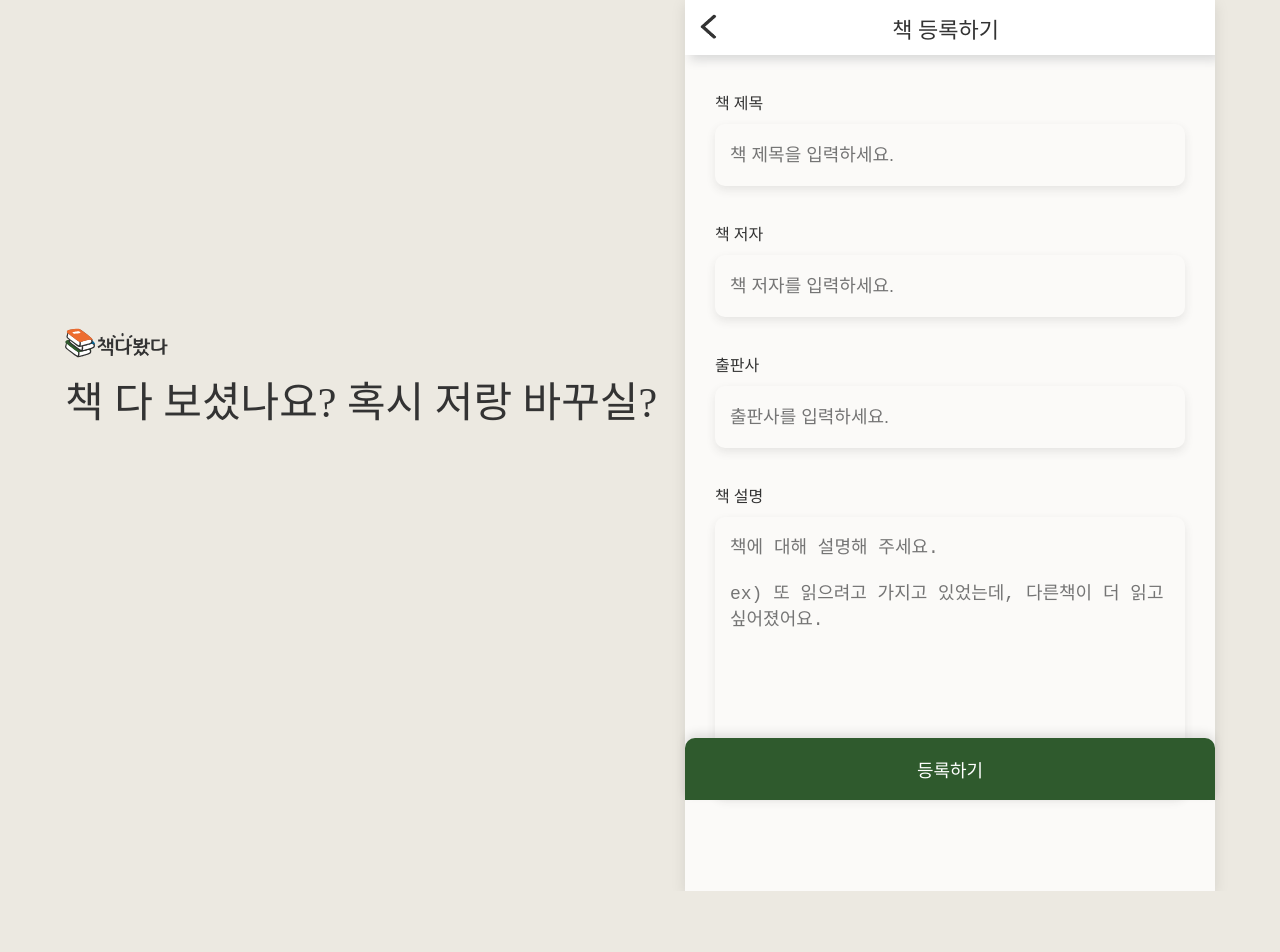
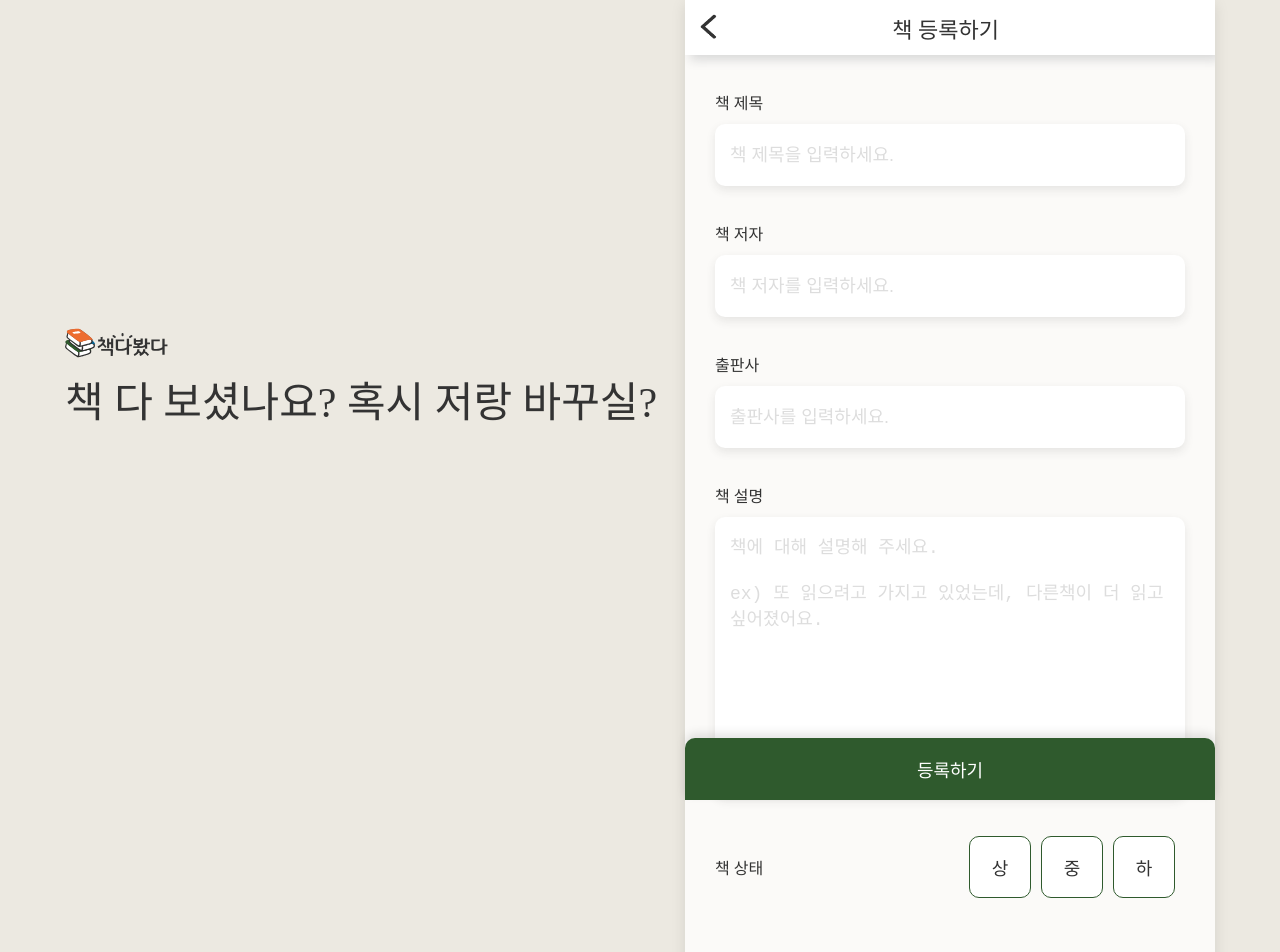
Before and after one commit to codestates-seb/seb42_main_019, a React (Create React App) app in the folder FE/front/: page /createbook in a window 1280 px wide. Shown: the top 952 px of the page. Before the commit the page ends 891 px from the top, so only its background shows below. Built offline with nearby package versions, Linux system fonts and the light colour scheme; a web font is replaced by a local one.

Commit message:
[design]회원가입,구매자판매자 상세페이지

```diff
--- a/FE/front/src/pages/JH/CreateBook.js
+++ b/FE/front/src/pages/JH/CreateBook.js
@@ -1,9 +1,15 @@
-import React from 'react';
+import React, { useState } from 'react';
 import styles from './CreateBook.module.css';
 import Header2 from '../../components/common/Header2';
 import Button from '../../components/common/Button';
 
 const CreateBook = () => {
+	const [activeButton, setActiveButton] = useState(false);
+
+	const handleClick = (buttonName) => {
+		setActiveButton(buttonName);
+	};
+
 	return (
 		<div className={styles.Main}>
 			<Header2>책 등록하기</Header2>
@@ -27,6 +33,29 @@ const CreateBook = () => {
 					ex) 또 읽으려고 가지고 있었는데, 다른책이 더 읽고 싶어졌어요.'
 				></textarea>
 			</div>
+			<div className={styles.BookState}>
+				<label>책 상태</label>
+				<div className={styles.Buttons}>
+					<button
+						onClick={() => handleClick('button1')}
+						className={activeButton === 'button1' ? `${styles['active']}` : ''}
+					>
+						상
+					</button>
+					<button
+						onClick={() => handleClick('button2')}
+						className={activeButton === 'button2' ? `${styles['active']}` : ''}
+					>
+						중
+					</button>
+					<button
+						onClick={() => handleClick('button3')}
+						className={activeButton === 'button3' ? `${styles['active']}` : ''}
+					>
+						하
+					</button>
+				</div>
+			</div>
 			<Button>등록하기</Button>
 		</div>
 	);
--- a/FE/front/src/pages/JH/CreateBook.module.css
+++ b/FE/front/src/pages/JH/CreateBook.module.css
@@ -15,6 +15,11 @@
 	font-size: 18px;
 	padding: 15px;
 	margin-top: 10px;
+	background-color: #fff;
+}
+
+.Main input::placeholder {
+	color: #ddd;
 }
 
 .Main label {
@@ -33,4 +38,37 @@
 	padding: 15px;
 	margin-top: 10px;
 	resize: none;
+	background-color: #fff;
 }
+
+.Text textarea::placeholder {
+	color: #ddd;
+}
+
+.BookState {
+	display: flex;
+	align-items: center;
+	justify-content: space-between;
+	width: 490px;
+	margin-top: 35px;
+}
+
+.BookState label {
+	margin-top: 0;
+}
+
+.Buttons > button {
+	width: 62px;
+	height: 62px;
+	background-color: #fff;
+	border: 1px solid var(--green);
+	border-radius: 10px;
+	color: var(--black);
+	font-size: 18px;
+	margin-left: 10px;
+}
+
+.Buttons > button.active {
+	background-color: var(--green);
+	color: #fff;
+}
--- a/FE/front/src/pages/JH/CustomerDetailView.js
+++ b/FE/front/src/pages/JH/CustomerDetailView.js
@@ -2,20 +2,20 @@ import React from 'react';
 import styles from './CustomerDetailView.module.css';
 import Header2 from '../../components/common/Header2';
 import Button from '../../components/common/Button';
-import BookInfo from '../../components/KHJ/BookInfo';
-import MessageList1 from '../../components/JSB/message/MessageList1';
 
 const CustomerDetailView = () => {
 	return (
 		<div className={styles.Main}>
 			<Header2>등록된 책</Header2>
-			<BookInfo></BookInfo>
-			<MessageList1></MessageList1>
 			<div className={styles.Text}>
 				<label>책 설명</label>
 				<div className={styles.TextIner}>
 					또 읽으려고 가지고 있었는데, 다른책이 더 읽고 싶어졌어요.
 				</div>
+			</div>
+			<div className={styles.BookState}>
+				<label>책 상태</label>
+				<div className={styles.State}>상</div>
 			</div>
 			<Button>교환 신청하기</Button>
 		</div>
--- a/FE/front/src/pages/JH/CustomerDetailView.module.css
+++ b/FE/front/src/pages/JH/CustomerDetailView.module.css
@@ -1,11 +1,14 @@
-.Text .TextIner {
-	display: flex;
-	justify-content: center;
+.Main {
+	position: relative;
+}
+
+.Text {
+	margin: 0 20px;
 }
 
 .TextIner {
 	height: 250px;
-	width: 440px;
+	width: 460px;
 	background-color: #fff;
 	border-radius: 10px;
 	border: 0;
@@ -13,5 +16,24 @@
 	font-size: 18px;
 	padding: 15px;
 	margin-top: 10px;
-	resize: none;
 }
+
+.BookState {
+	width: 490px;
+	display: flex;
+	justify-content: space-between;
+	align-items: center;
+	margin: 35px 20px;
+}
+
+.State {
+	width: 62px;
+	height: 62px;
+	background-color: var(--green);
+	color: #fff;
+	font-size: 18px;
+	text-align: center;
+	box-sizing: border-box;
+	padding: 15px;
+	border-radius: 10px;
+}
--- a/FE/front/src/pages/JH/SellerDetailViewEdit.module.css
+++ b/FE/front/src/pages/JH/SellerDetailViewEdit.module.css
@@ -0,0 +1,39 @@
+.Main {
+	position: relative;
+}
+
+.Text {
+	margin: 0 20px;
+}
+
+.TextIner {
+	height: 250px;
+	width: 460px;
+	background-color: #fff;
+	border-radius: 10px;
+	border: 0;
+	box-shadow: 0 4px 10px rgba(51, 51, 51, 0.1);
+	font-size: 18px;
+	padding: 15px;
+	margin-top: 10px;
+}
+
+.BookState {
+	width: 490px;
+	display: flex;
+	justify-content: space-between;
+	align-items: center;
+	margin: 35px 20px;
+}
+
+.State {
+	width: 62px;
+	height: 62px;
+	background-color: var(--green);
+	color: #fff;
+	font-size: 18px;
+	text-align: center;
+	box-sizing: border-box;
+	padding: 15px;
+	border-radius: 10px;
+}
--- a/FE/front/src/pages/JH/SignUp.js
+++ b/FE/front/src/pages/JH/SignUp.js
@@ -11,30 +11,30 @@ const SignUp = () => {
 	return (
 		<main className={styles.Main}>
 			<Header2>회원가입</Header2>
+			<label>이메일 주소</label>
 			<div className={styles.Email}>
-				<label>이메일 주소</label>
 				<input type='text' placeholder='example@gamil.com' />
 			</div>
+			<label>비밀번호</label>
 			<div className={styles.PassWord}>
-				<label>비밀번호</label>
 				<input
 					type='password'
 					placeholder='영문,숫자,특수문자 조합 6~20자'
 				></input>
 			</div>
+			<label>닉네임</label>
 			<div className={styles.NickName}>
-				<label>닉네임</label>
 				<input type='text' placeholder='한글 또는 영문 6~12자' />
 				<button>
 					<CheckIcon />
 				</button>
 			</div>
+			<label>사는 곳</label>
 			<div className={styles.City}>
-				<label>사는 곳</label>
 				<div className={styles.Value}>
 					<span>시 선택</span>
 					<button onClick={(e) => setDropdownVisibility(!dropdownVisibility)}>
-						{dropdownVisibility ? <DownIcon /> : <UpIcon />}
+						{dropdownVisibility ? <UpIcon /> : <DownIcon />}
 					</button>
 				</div>
 			</div>
--- a/FE/front/src/pages/JH/SignUp.module.css
+++ b/FE/front/src/pages/JH/SignUp.module.css
@@ -8,8 +8,8 @@
 }
 
 .Main input {
-	height: 32px;
-	min-width: 440px;
+	height: 62px;
+	min-width: 490px;
 	border-radius: 10px;
 	border: 0;
 	box-shadow: 0 4px 10px rgba(51, 51, 51, 0.1);
@@ -17,22 +17,34 @@
 	padding: 15px;
 	margin-top: 10px;
 	background-color: #fff;
+	box-sizing: border-box;
+}
+
+.Main input::placeholder {
+	color: #ddd;
+}
+
+.NickName {
+	display: flex;
+	align-items: center;
+	justify-content: center;
 }
 
 .NickName input {
-	min-width: 370px;
+	min-width: 418px;
 	margin-right: 10px;
 }
 
 .NickName button {
 	height: 62px;
-	min-width: 62px;
+	width: 62px;
 	border-radius: 10px;
 	border: 0;
 	box-shadow: 0 4px 10px rgba(51, 51, 51, 0.1);
 	font-size: 18px;
 	background-color: var(--green);
 	color: #fff;
+	margin-top: 10px;
 }
 
 .Main label {
@@ -50,7 +62,7 @@
 	font-size: 18px;
 	padding: 15px;
 	background-color: #fff;
-	color: #999;
+	color: #ddd;
 	display: flex;
 	justify-content: space-between;
 	margin: 10px 20px 0;
--- a/FE/front/src/style/CommonStyle.css
+++ b/FE/front/src/style/CommonStyle.css
@@ -15,43 +15,42 @@ li {
 
 a {
 	text-decoration: none;
-	color: #333;
 }
 
 * {
 	margin: 0;
 	padding: 0;
 	border: 0;
-    outline: 0;
-	background-color:transparent;
+	outline: 0;
+	background-color: transparent;
 }
 
 html {
 	background-color: #ece9e1;
 }
 
-.ac{
+.ac {
 	text-align: center;
 }
 
 *:focus {
 	outline: 0;
-
 }
 
-.p20{
+.p20 {
 	padding-left: 20px;
 	padding-right: 20px;
 }
 
-.font22{
+.font22 {
 	font-size: 22px;
 }
 
-.font16{
+.font16 {
 	font-size: 16px;
 }
 
-a, button{
+a,
+button {
 	cursor: pointer;
 }
```
Also changed, not shown: FE/front/src/pages/JH/SellerDetailViewEdit.js (+21 -1 lines).
